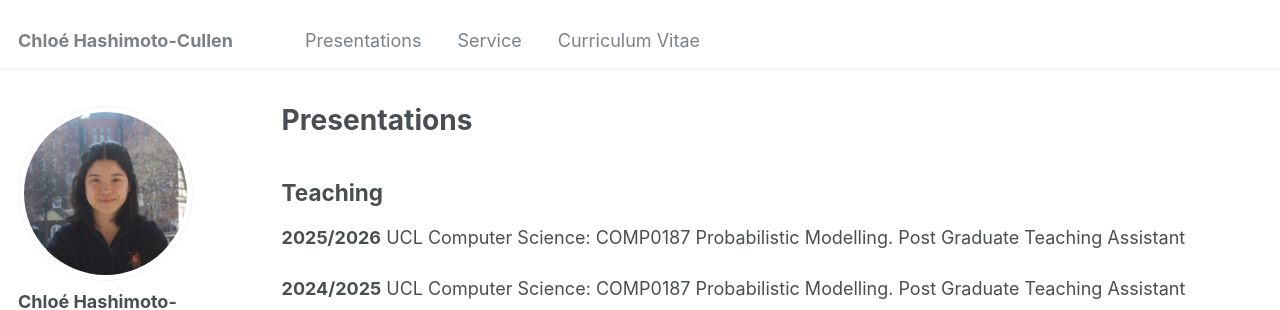
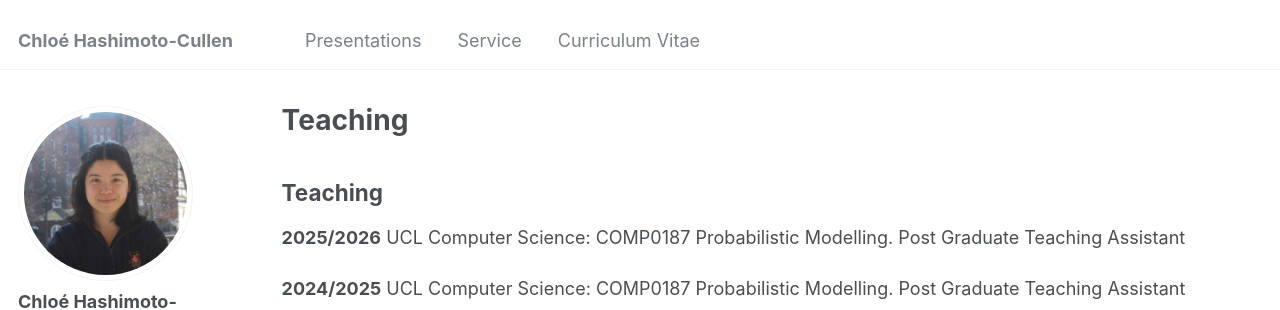
Before and after one commit to hashimotocullen/hashimotocullen.github.io, a Jekyll site: the page built from _pages/teaching.md, in a window 1280 px wide. Shown: the top 310 px of the page. Built offline with Jekyll 4.4.1, drawn with Linux system fonts in a browser that asks for light colours; some web fonts are replaced.

Commit message:
Update teaching.md

```diff
--- a/_pages/teaching.md
+++ b/_pages/teaching.md
@@ -1,7 +1,7 @@
 ---
 layout: archive
-title: "Presentations"
-permalink: /presentations/
+title: "Teaching"
+permalink: /teaching/
 author_profile: true
 ---
 
```
